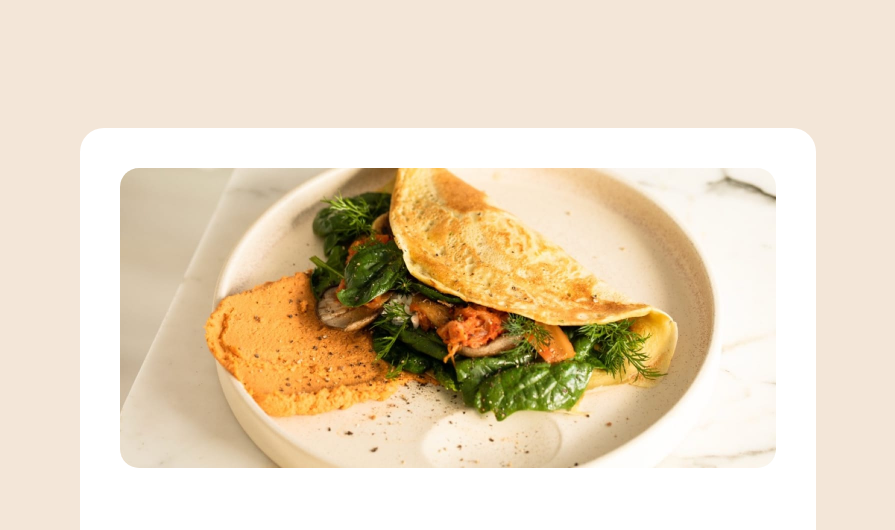
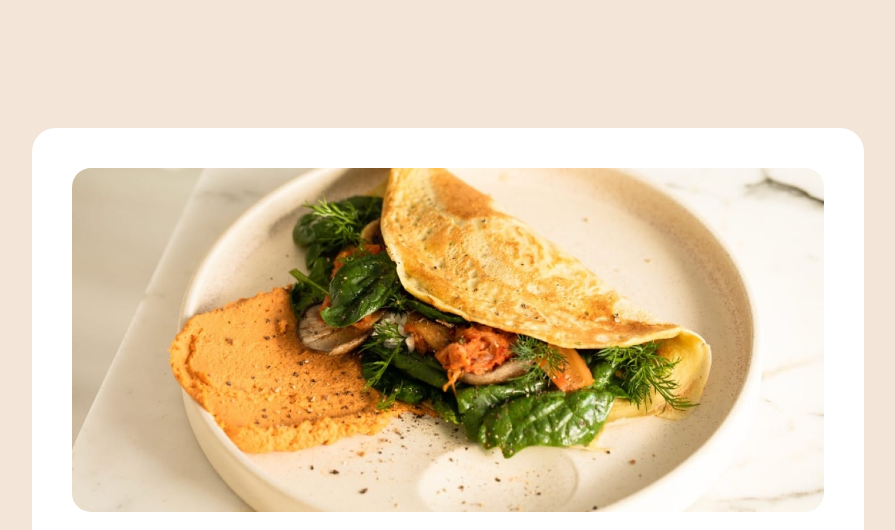
Before and after one commit to pauljomy/recipe, a plain HTML site: page index.html in a window 1536 px wide. Shown: the top 530 px of the page, without its empty margins (320-1215 px from the left). Drawn offline with Linux system fonts and the light colour scheme.

Commit message:
project completed

```diff
--- a/styles.css
+++ b/styles.css
@@ -51,7 +51,7 @@ article {
   background-color: var(--container-background);
   margin: 8em 0;
   border-radius: 1.5em;
-    padding: 2.5em;
+  padding: 2.7em;
 }
 
 h1,
@@ -117,6 +117,7 @@ h3 {
 h2 {
   color: var(--brown);
   font-weight: 500;
+  font-size: 1.75em;
 }
 
 .ingredients {
@@ -202,6 +203,7 @@ table {
   article {
     margin: 0;
     padding: 0;
+    border-radius: 0;
   }
   h1 {
     line-height: 1em;
@@ -222,36 +224,34 @@ table {
 
 @media (min-width: 768px) {
   article {
-        background-color: var(--container-background);
     margin: 8em 3em;
-        border-radius: 1.5em;
     padding: 2.5em;
   }
 
   img {
-        max-width: 100%;
+    /* max-width: 100%; */
     border-radius: 1.2em;
     /*margin-block-end: 2.5em;*/
   }
 }
 
 @media (min-width: 1440px) {
-    img {
+  article {
+    margin: 8em 0;
+    border-radius: 1.5em;
+    padding: 2.5em;
+    padding-bottom: 0;
+  }
+
+  body {
+    max-width: 52rem;
+  }
+  /* img {
     max-width: 100%;
     border-radius: 1.2em;
     margin-block-end: 2.5em;
   }
-    body {
-        min-height: 100vh;
-        max-width: 46rem;
-        background-color: var(--body-background);
-        margin: 0 auto;
+
+
+ */
 }
-
-    article {
-        background-color: var(--container-background);
-        margin: 8em 0;
-        border-radius: 1.5em;
-        padding: 2.5em;
-    }
-}
```
Lines whose indentation alone changed are shown as unchanged.
